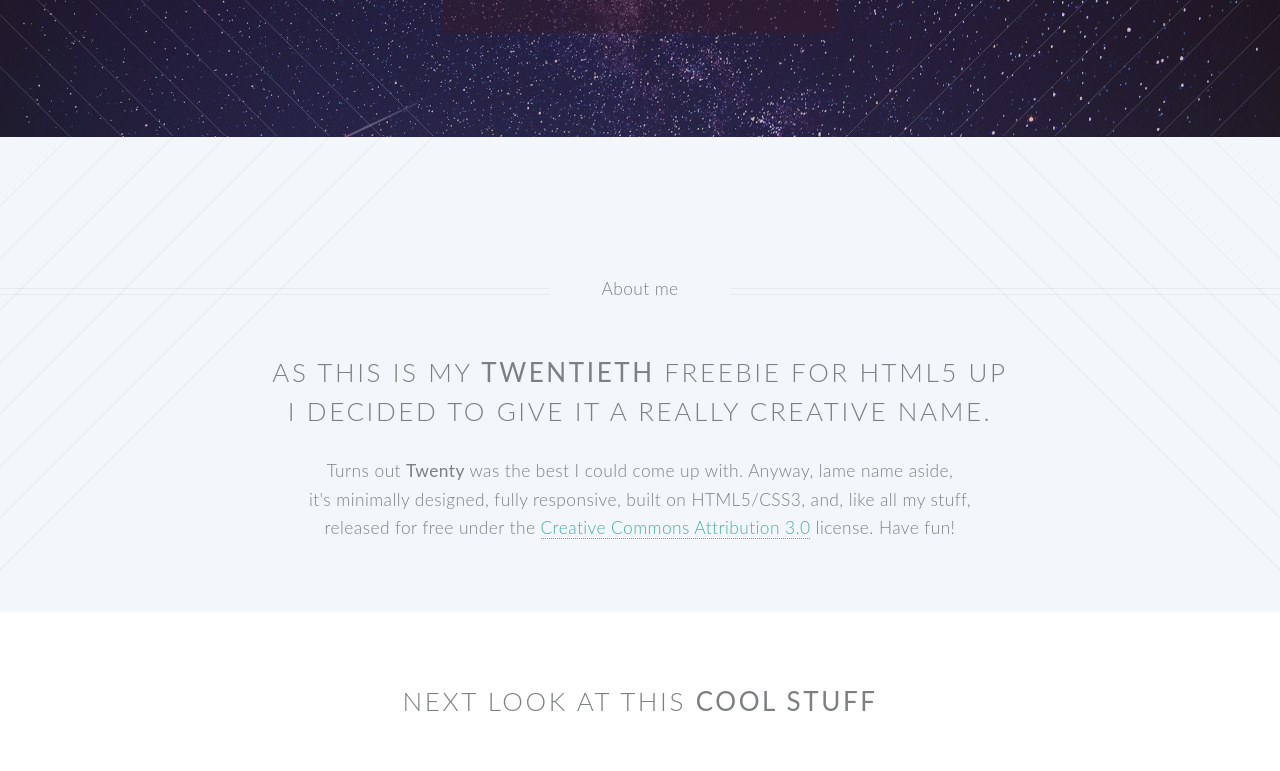
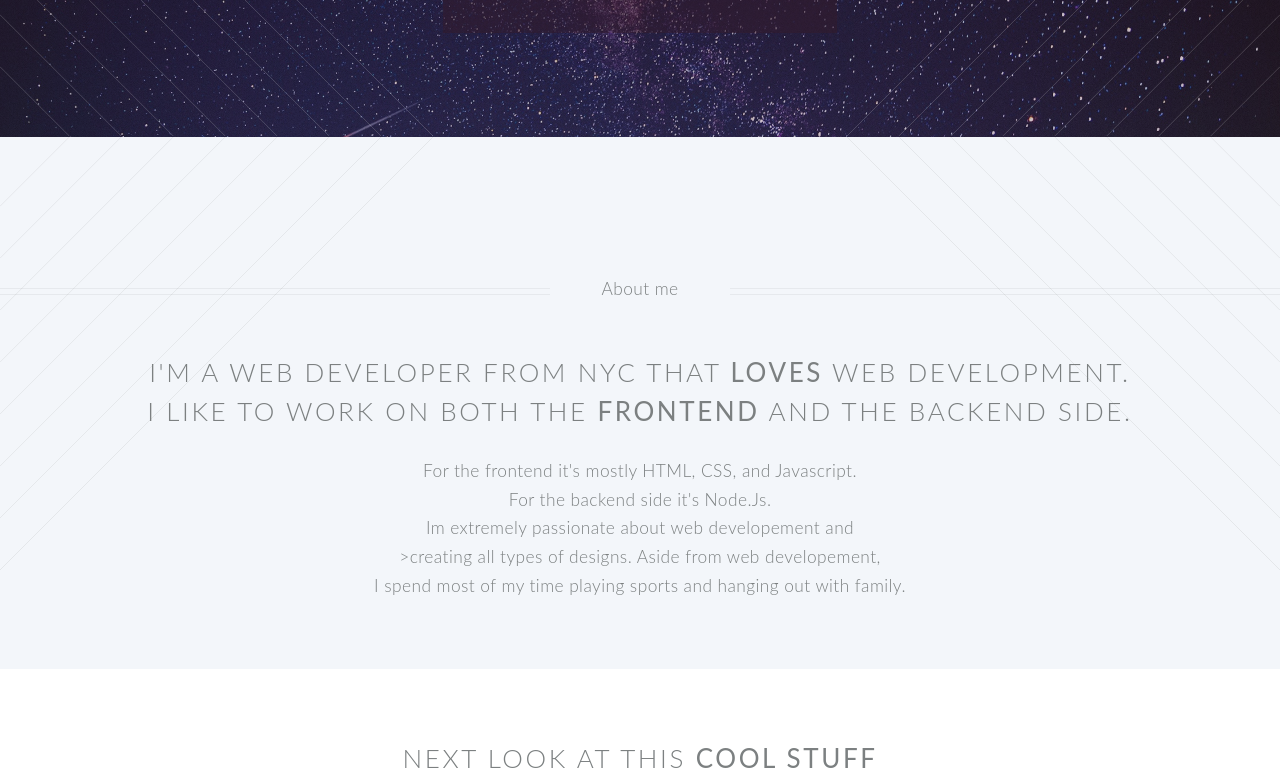
Before and after one commit to omarmartinez413/portfolio, a React (Create React App) app: page / in a window 1280 px wide. Shown: the part 515-1286 px from the top of the page. Built offline with nearby package versions, Linux system fonts and the light colour scheme; grey boxes are pictures that could not be loaded.

Commit message:
about me updated

```diff
--- a/src/App.js
+++ b/src/App.js
@@ -53,17 +53,19 @@ class App extends Component {
 			  {/*<!-- Main -->*/}
 				  <article id="main">
 
-					  <header className="special container">
+				  <header className="special container">
 						  <span className="icon fa-bar-chart-o">About me</span>
-						  <h2>As this is my <strong>twentieth</strong> freebie for HTML5 UP
+						  <h2>I'm a web developer from NYC that  <strong>Loves</strong> web development.
 						  <br />
-						  I decided to give it a really creative name.</h2>
-						  <p>Turns out <strong>Twenty</strong> was the best I could come up with. Anyway, lame name aside,
+						  I like to work on both the <strong>Frontend</strong> and the backend side.</h2>
+						  <p>For the frontend it's  mostly HTML, CSS, and Javascript.
 						  <br />
-						  it's minimally designed, fully responsive, built on HTML5/CSS3,
-						  and, like all my stuff,
+						  For the backend side it's Node.Js.
 						  <br />
-						  released for free under the <a href="http://html5up.net/license">Creative Commons Attribution 3.0</a> license. Have fun!</p>
+						  <p>Im extremely passionate about web developement and <br/>>creating all types of designs. Aside from web developement,
+  <br/>
+  I spend most of my time playing sports and hanging out with family.</p>
+						  </p>
 					  </header>
 
 					  {/*<!-- One -->*/}
```
